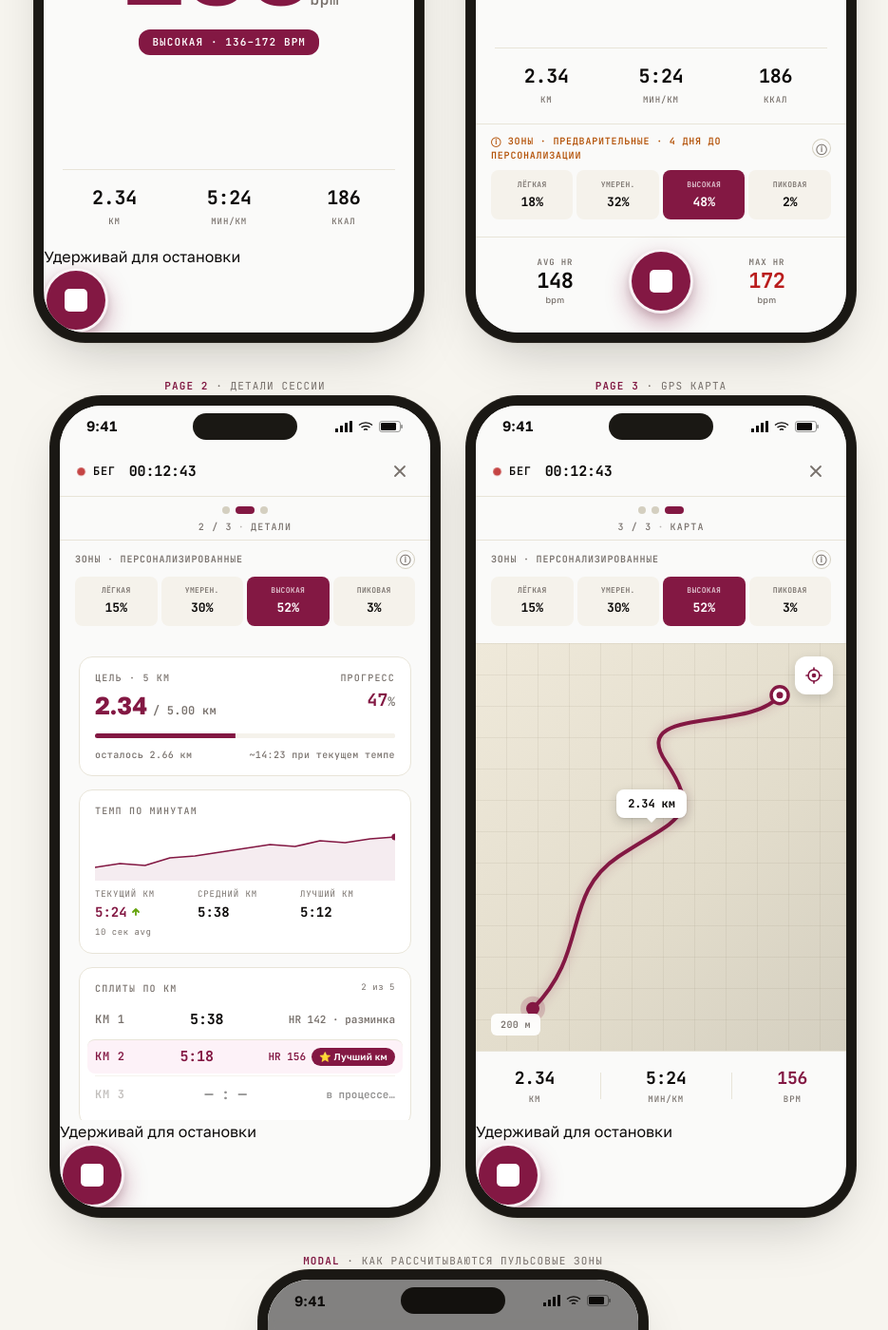
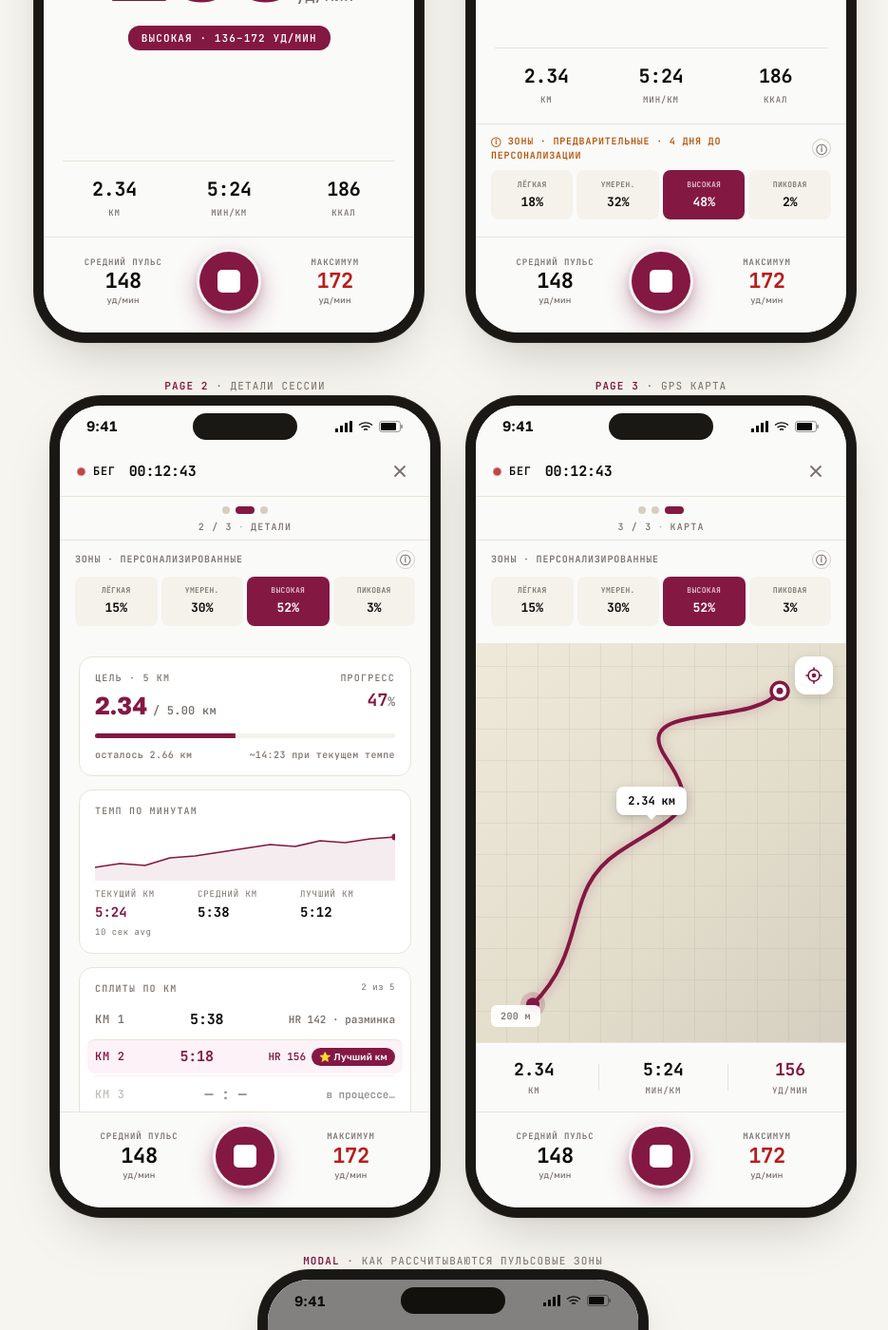
Before and after one commit to s0101110110/neiry-pulse-m1-wireframes, a Jekyll site: the page docs_web/wireframes/m3/mobile-training-active-v0.html, which Jekyll copies as it is, in a window 1280 px wide and 1400 px high, scrolled down 602 px. Shown: the whole window at 95% size, without its empty margins (163-1098 px from the left). Built offline with Jekyll 4.4.1, drawn with Linux system fonts in a browser that asks for light colours; nearby versions of some CDN libraries; some of the changed text lies outside the part shown.

Commit message:
Training-active v3 · русский UX-writing + fix bottom-bar + убрал зелёную ↑
Правки по PM-фидбеку:
1. Английский → русский:
   - AVG HR / MAX HR → 'Средний пульс' / 'Максимум'
   - bpm → уд/мин (везде: pulse-hero + zone chip + bottom-bar)
2. Bottom-bar bug fix: во всех 4 frames теперь полный bar
   с AVG · STOP · MAX (был только на PAGE 1 vTemp)
3. Убрана зелёная стрелка ↑ на 'Текущий км 5:24' в 03b (variant b)
   ⭐ Лучший км badge на splits card сохранён (не был в scope удаления)

Figma nodes updated (4):
- 1:14 · PAGE 1 main
- 1:15 · PAGE 2 details (без стрелки)
- 1:16 · PAGE 3 map
- 247:2 · PAGE 1 vTemp

```diff
--- a/docs_web/wireframes/m3/mobile-training-active-v0.html
+++ b/docs_web/wireframes/m3/mobile-training-active-v0.html
@@ -958,9 +958,9 @@
                 <span class="eyebrow">Пульс</span>
                 <div style="display:flex; align-items:baseline;">
                   <span class="p1-hr-num">156</span>
-                  <span class="p1-hr-unit">bpm</span>
+                  <span class="p1-hr-unit">уд/мин</span>
                 </div>
-                <span class="p1-zone-chip">Высокая · 136–172 bpm</span>
+                <span class="p1-zone-chip">Высокая · 136–172 уд/мин</span>
               </div>
               <div class="p1-meta">
                 <div class="p1-meta-cell">
@@ -979,11 +979,22 @@
             </div>
           </div>
 
-          <!-- Stop FAB — thumb-zone (Nike Run pattern) -->
-          <span class="btn-stop-fab-hint">Удерживай для остановки</span>
+          <!-- Bottom bar: AVG · STOP · MAX (thumb-zone) -->
+          <div class="training-bottom-bar">
+            <div class="hr-summary-cell">
+              <span class="lbl">Средний пульс</span>
+              <span class="val">148</span>
+              <span class="unit">уд/мин</span>
+            </div>
             <button class="btn-stop-fab" aria-label="Остановить тренировку — удерживай для подтверждения">
               <span class="stop-inner" aria-hidden="true"></span>
             </button>
+            <div class="hr-summary-cell max">
+              <span class="lbl">Максимум</span>
+              <span class="val">172</span>
+              <span class="unit">уд/мин</span>
+            </div>
+          </div>
         </section>
       </div>
 
@@ -1032,9 +1043,9 @@
                 <span class="eyebrow">Пульс</span>
                 <div style="display:flex; align-items:baseline;">
                   <span class="p1-hr-num">156</span>
-                  <span class="p1-hr-unit">bpm</span>
+                  <span class="p1-hr-unit">уд/мин</span>
                 </div>
-                <span class="p1-zone-chip">Высокая · 143–177 bpm</span>
+                <span class="p1-zone-chip">Высокая · 143–177 уд/мин</span>
               </div>
               <div class="p1-meta">
                 <div class="p1-meta-cell"><span class="v">2.34</span><span class="l">км</span></div>
@@ -1060,17 +1071,17 @@
           <!-- Bottom bar: AVG · STOP · MAX (Nike Run pattern · thumb-zone) -->
           <div class="training-bottom-bar">
             <div class="hr-summary-cell">
-              <span class="lbl">AVG HR</span>
+              <span class="lbl">Средний пульс</span>
               <span class="val">148</span>
-              <span class="unit">bpm</span>
+              <span class="unit">уд/мин</span>
             </div>
             <button class="btn-stop-fab" aria-label="Остановить тренировку — удерживай для подтверждения">
               <span class="stop-inner" aria-hidden="true"></span>
             </button>
             <div class="hr-summary-cell max">
-              <span class="lbl">MAX HR</span>
+              <span class="lbl">Максимум</span>
               <span class="val">172</span>
-              <span class="unit">bpm</span>
+              <span class="unit">уд/мин</span>
             </div>
           </div>
         </section>
@@ -1182,10 +1193,7 @@
                 <div class="p3-spark-axis">
                   <div class="p3-spark-axis-cell">
                     <span class="l">Текущий км</span>
-                    <span class="v" style="color:var(--primary); display:flex; align-items:baseline; gap:4px;">
-                      5:24
-                      <svg width="10" height="10" viewBox="0 0 10 10" fill="none" stroke="var(--success)" stroke-width="1.8" stroke-linecap="round" stroke-linejoin="round" aria-hidden="true"><path d="M5 8V2M2 5l3-3 3 3"/></svg>
-                    </span>
+                    <span class="v" style="color:var(--primary);">5:24</span>
                     <span class="mono" style="font-size:9px; color:var(--muted-foreground); letter-spacing:0.06em; margin-top:2px;">10 сек avg</span>
                   </div>
                   <div class="p3-spark-axis-cell">
@@ -1228,11 +1236,22 @@
             </div>
           </div>
 
-          <!-- Stop FAB — thumb-zone (Nike Run pattern) -->
-          <span class="btn-stop-fab-hint">Удерживай для остановки</span>
+          <!-- Bottom bar: AVG · STOP · MAX (thumb-zone) -->
+          <div class="training-bottom-bar">
+            <div class="hr-summary-cell">
+              <span class="lbl">Средний пульс</span>
+              <span class="val">148</span>
+              <span class="unit">уд/мин</span>
+            </div>
             <button class="btn-stop-fab" aria-label="Остановить тренировку — удерживай для подтверждения">
               <span class="stop-inner" aria-hidden="true"></span>
             </button>
+            <div class="hr-summary-cell max">
+              <span class="lbl">Максимум</span>
+              <span class="val">172</span>
+              <span class="unit">уд/мин</span>
+            </div>
+          </div>
         </section>
       </div>
 
@@ -1334,16 +1353,27 @@
               <span class="p2-stat-sep" aria-hidden="true"></span>
               <div class="p2-stat">
                 <span class="v" style="color: var(--primary);">156</span>
-                <span class="l">bpm</span>
+                <span class="l">уд/мин</span>
               </div>
             </div>
           </div>
 
-          <!-- Stop FAB — thumb-zone (Nike Run pattern) -->
-          <span class="btn-stop-fab-hint">Удерживай для остановки</span>
+          <!-- Bottom bar: AVG · STOP · MAX (thumb-zone) -->
+          <div class="training-bottom-bar">
+            <div class="hr-summary-cell">
+              <span class="lbl">Средний пульс</span>
+              <span class="val">148</span>
+              <span class="unit">уд/мин</span>
+            </div>
             <button class="btn-stop-fab" aria-label="Остановить тренировку — удерживай для подтверждения">
               <span class="stop-inner" aria-hidden="true"></span>
             </button>
+            <div class="hr-summary-cell max">
+              <span class="lbl">Максимум</span>
+              <span class="val">172</span>
+              <span class="unit">уд/мин</span>
+            </div>
+          </div>
         </section>
       </div>
 
```
Also changed, not shown: docs_web/bevel-clone/tasks/screenshots/03a-training-active-page1-zones.png, docs_web/bevel-clone/tasks/screenshots/03b-training-active-page2-details.png, docs_web/bevel-clone/tasks/screenshots/03c-training-active-page3-map.png, ui_assets/screenshots/sliced-flow-v2-1-transparent-2026-06-14/03a-training-active-page1-zones.png, ui_assets/screenshots/sliced-flow-v2-1-transparent-2026-06-14/03b-training-active-page2-details.png, ui_assets/screenshots/sliced-flow-v2-1-transparent-2026-06-14/03c-training-active-page3-map.png. Lines whose indentation alone changed are shown as unchanged.
